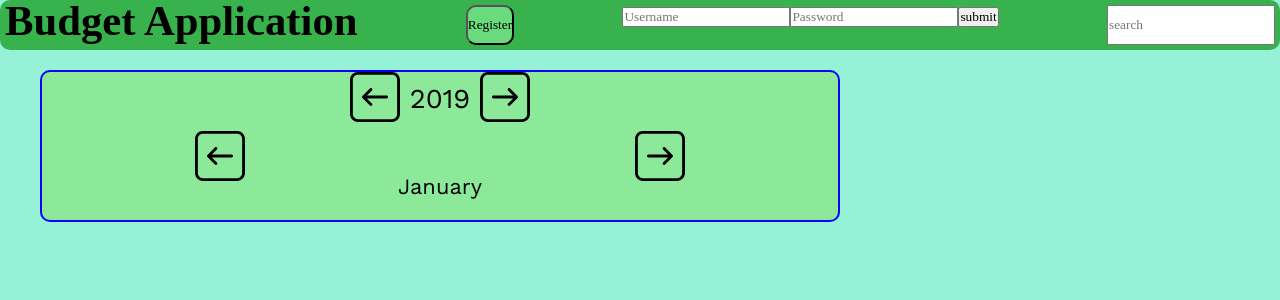
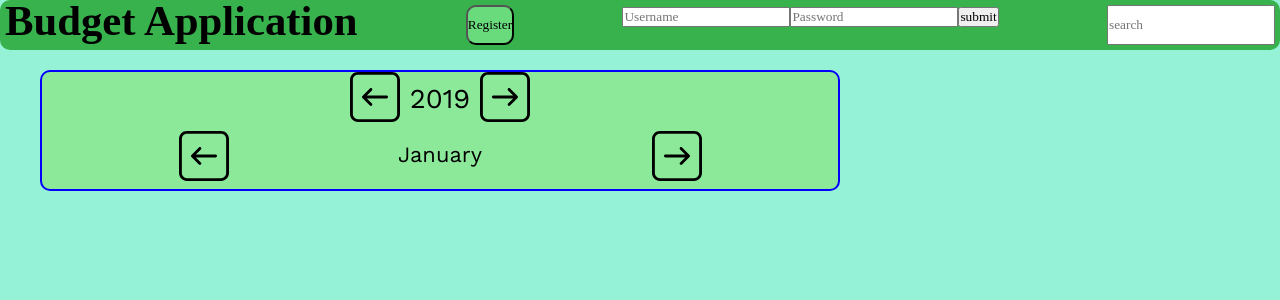
Before and after one commit to RavinderSian/ReactExpenses, a React (Create React App) app in the folder react-expenses-app/: page / in a window 1280 px wide. Shown: the top 300 px of the page. Built offline with nearby package versions, Linux system fonts and the light colour scheme.

Commit message:
correct date filter text

```diff
--- a/react-expenses-app/src/Components/DateFilter/DateFilter.js
+++ b/react-expenses-app/src/Components/DateFilter/DateFilter.js
@@ -33,7 +33,7 @@ const DateFilter = () => {
             alt="Back arrow for year"
           />
         </a>
-        <h4 class="month-text">January</h4>
+        <h4 className={`${classes["month-text"]}`}>January</h4>
         <a className={`${classes["anchor-arrow-next"]}`}>
           <img
             id="month-arrow-next"
```
